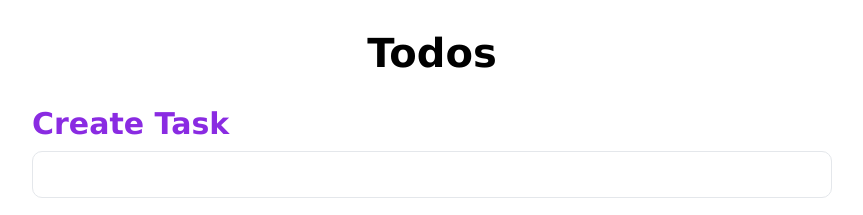
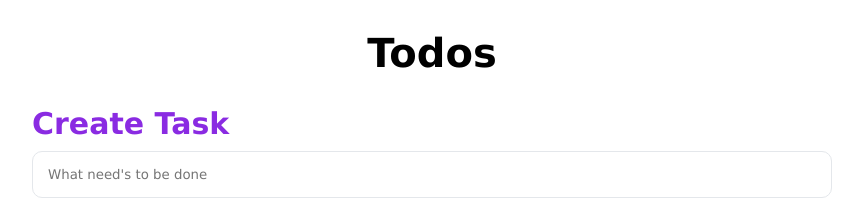
Before and after one commit to Gowtham239/Todos-Application, a plain HTML site: page index.html in a window 1280 px wide. Shown: the top 215 px of the page, without its empty margins (208-1071 px from the left). Drawn offline with Linux system fonts and the light colour scheme.

Commit message:
add id to the input tag

```diff
--- a/index.html
+++ b/index.html
@@ -13,7 +13,7 @@
 
         <div class="add-tasks-container">
             <h2 class="task-heading">Create Task</h2>
-            <input type="text" class="user-input">
+            <input type="text" class="user-input" id="userInput" placeholder="What need's to be done">
             <button class="add-btn" id="addBtn">Add</button>
         </div>
 
```
